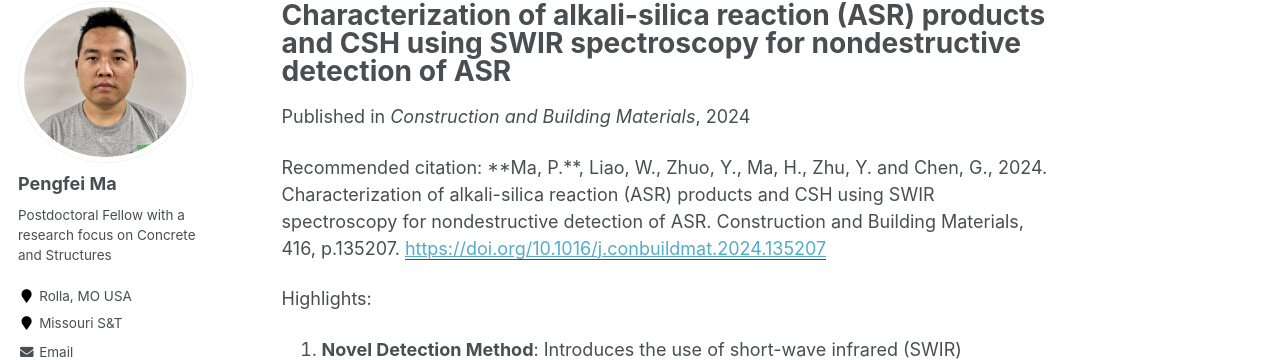
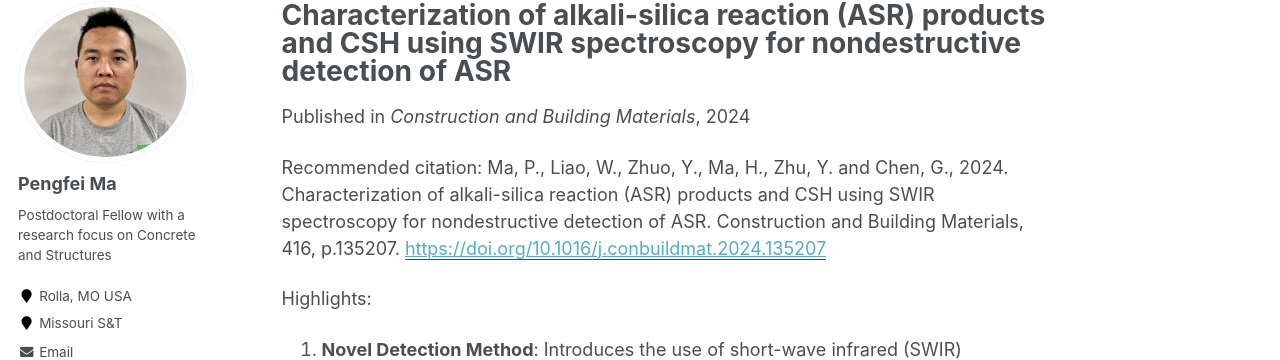
Before and after one commit to KyleMMA/KyleMMA.github.io, a Jekyll site: the page built from _publications/ASR_CBM.md, in a window 1280 px wide and 1359 px high. Shown: the part 117-477 px from the top of the window. Built offline with Jekyll 4.4.1, drawn with Linux system fonts in a browser that asks for light colours.

Commit message:
Update ASR_CBM.md

```diff
--- a/_publications/ASR_CBM.md
+++ b/_publications/ASR_CBM.md
@@ -6,9 +6,7 @@ excerpt: '**_Keywords: Alkali-silica reaction (ASR); C-S-H; Spectroscopy analysi
 date: March 14, 2024
 venue: 'Construction and Building Materials'
 paperurl: 'https://doi.org/10.1016/j.conbuildmat.2024.135207'
-citation: '**Ma, P.**, Liao, W., Zhuo, Y., Ma, H., Zhu, Y. and Chen, G., 2024. Characterization of alkali-silica reaction (ASR) products and CSH using SWIR spectroscopy for nondestructive detection of ASR. Construction and Building Materials, 416, p.135207.'
-
-
+citation: 'Ma, P., Liao, W., Zhuo, Y., Ma, H., Zhu, Y. and Chen, G., 2024. Characterization of alkali-silica reaction (ASR) products and CSH using SWIR spectroscopy for nondestructive detection of ASR. Construction and Building Materials, 416, p.135207.'
 
 ---
 
```
